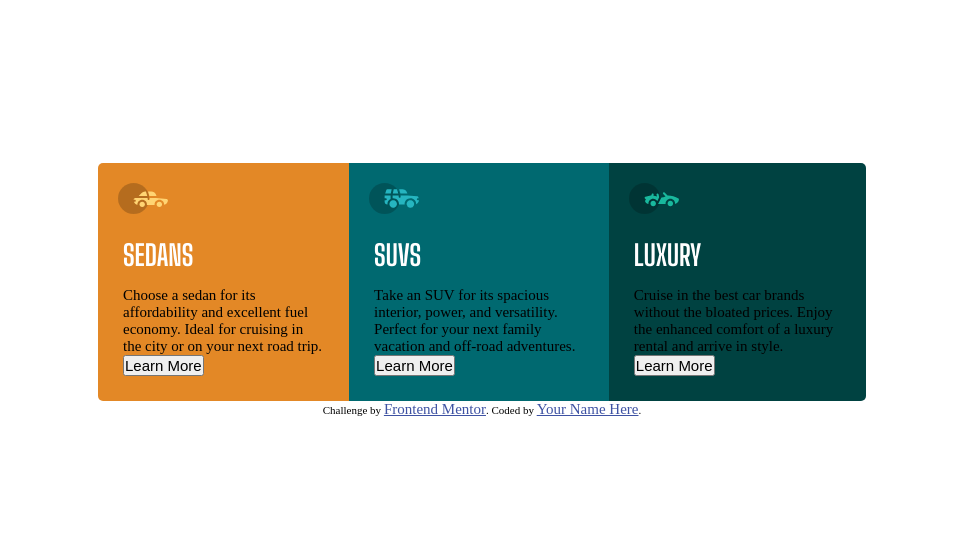
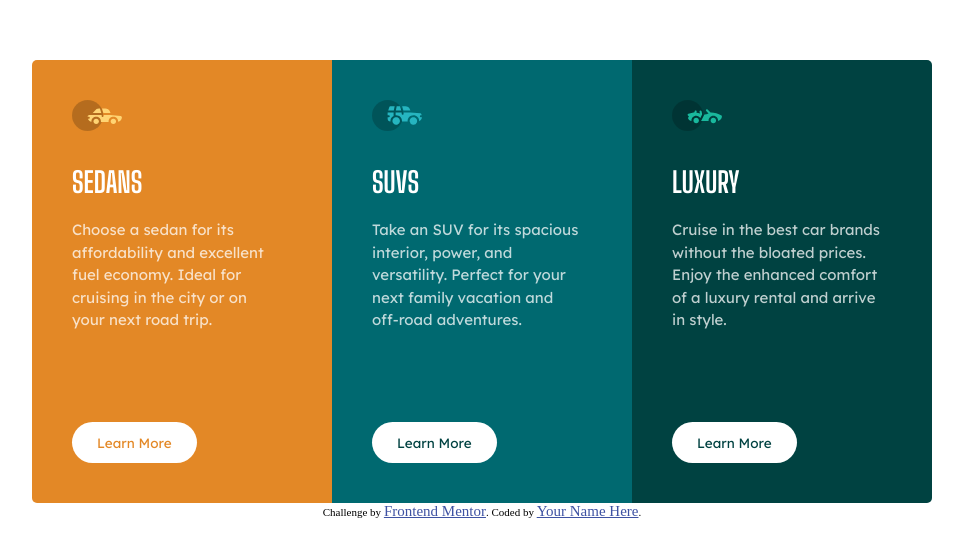
Before and after one commit to victoriacesar/threeCardComponent, a plain HTML site: page index.html in a window 1280 px wide. Shown: the part 110-666 px from the top of the page, without its empty margins (158-1121 px from the left). Drawn offline with Linux system fonts and the light colour scheme.

Commit message:
layout desktop

```diff
--- a/style.css
+++ b/style.css
@@ -30,15 +30,14 @@ body {
   display: flex;
   align-items: center;
   justify-content: center;
-  max-width: 60%;
+  max-width: 80%;
 }
 
 .card {
-  /* max-width: 400px; */
-  background: tomato;
+  max-width: 300px;
   flex-grow: 1;
   flex-shrink: 1;
-  padding: 60px 25px 25px 25px;
+  padding: 80px 25px 25px 40px;
 }
 
 .card h2 {
@@ -47,7 +46,25 @@ body {
   color: var(--white);
   text-transform: uppercase;
   font-size: 1.9rem;
-  padding: 15px 0;
+  padding: 25px 0 20px 0;
+}
+
+.card p {
+  max-width: 90%;
+  color: var(--paragraph);
+  font-family: "Lexend Deca", sans-serif;
+  line-height: 1.5rem;
+  margin-bottom: 6rem;
+}
+
+.card button {
+  padding: 12px 25px;
+  border: none;
+  background: #fff;
+  border-radius: 50px;
+  font-family: "Lexend Deca", sans-serif;
+  font-size: 0.9rem;
+  margin-bottom: 1rem;
 }
 
 .sedans {
@@ -55,8 +72,12 @@ body {
   background-image: url("images/icon-sedans.svg");
   background-repeat: no-repeat;
   background-size: 50px;
-  background-position: 20px 20px;
+  background-position: 40px 40px;
   border-radius: 5px 0 0 5px;
+}
+
+.sedans button {
+  color: var(--orange);
 }
 
 .suvs {
@@ -64,7 +85,11 @@ body {
   background-image: url("images/icon-suvs.svg");
   background-repeat: no-repeat;
   background-size: 50px;
-  background-position: 20px 20px;
+  background-position: 40px 40px;
+}
+
+.suvs button {
+  color: var(--dark-cyan);
 }
 
 .luxury {
@@ -72,6 +97,10 @@ body {
   background-image: url("images/icon-luxury.svg");
   background-repeat: no-repeat;
   background-size: 50px;
-  background-position: 20px 20px;
+  background-position: 40px 40px;
   border-radius: 0px 5px 5px 0px;
 }
+
+.luxury button {
+  color: var(--dark-cyan);
+}
```
